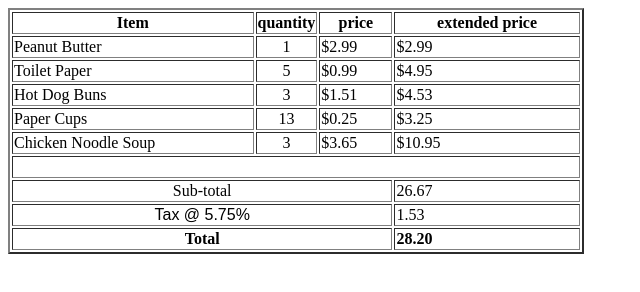
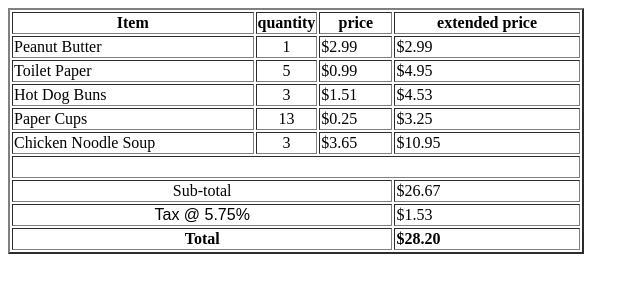
Before and after one commit to ktommee/ITM352_F19, a plain HTML site: page E1/E1.html in a window 1280 px wide. Shown: the full height of the page, 0-640 px from the left. Drawn offline with Linux system fonts and the light colour scheme.

Commit message:
Update E1.html

```diff
--- a/E1/E1.html
+++ b/E1/E1.html
@@ -143,7 +143,9 @@
             <td style="text-align: center;" colspan="3" width="67%">Sub-total</td>
             <td width="54%">
                 <script>
-                    document.write ($subtotal.toFixed(2));
+                      Subtotal = $subtotal;
+                      template = `\$${Subtotal}`;
+                      document.write (template);
                 </script>
             </td>
           </tr>
@@ -151,7 +153,9 @@
             <td style="text-align: center;" colspan="3" width="67%"><span style="font-family: arial;">Tax @ 5.75%</span></td>
             <td width="54%">
                 <script>
-                    document.write ($tax.toFixed(2));
+                    Tax = $tax;
+                    template = `\$${Tax.toFixed(2)}`;
+                    document.write (template);
                 </script>
             </td>
           </tr>
@@ -159,7 +163,9 @@
             <td style="text-align: center;" colspan="3" width="67%"><strong>Total</strong></td>
             <td width="54%"><strong>
                 <script>
-                        document.write ($total.toFixed(2));
+                        Total = $total;
+                        template = `\$${Total.toFixed(2)}`;
+                        document.write (template);
                 </script>
             </strong></td>
           </tr>
```
